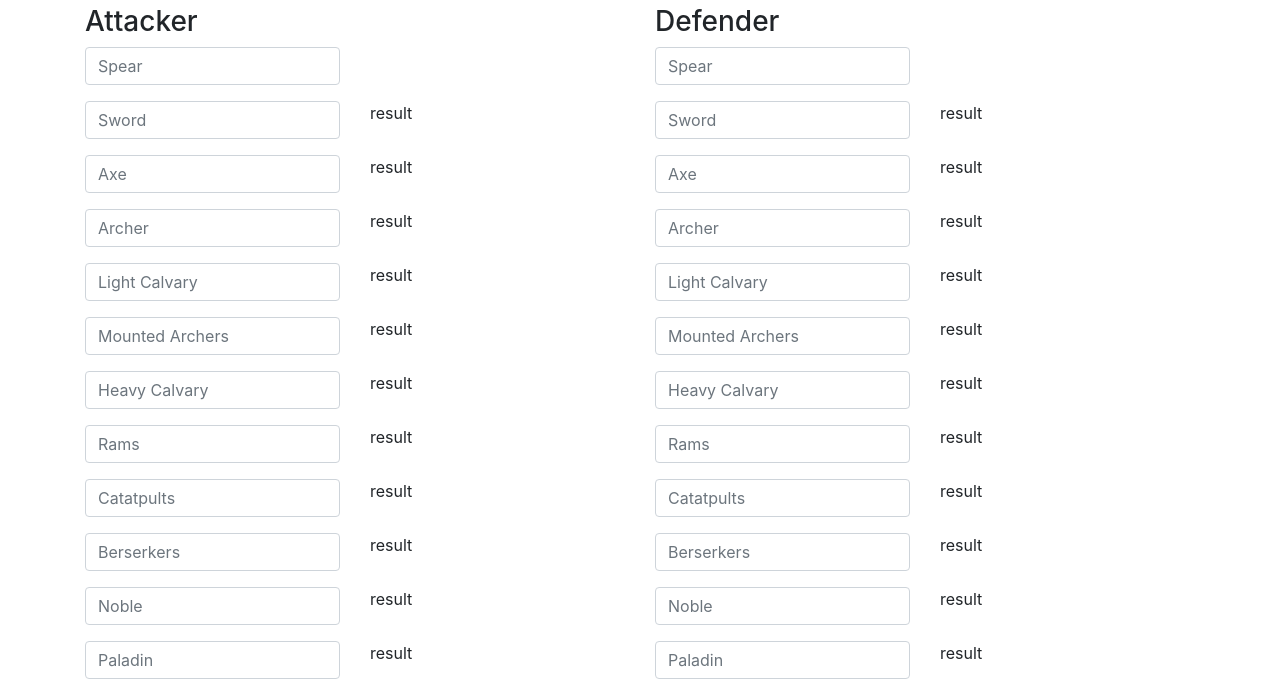
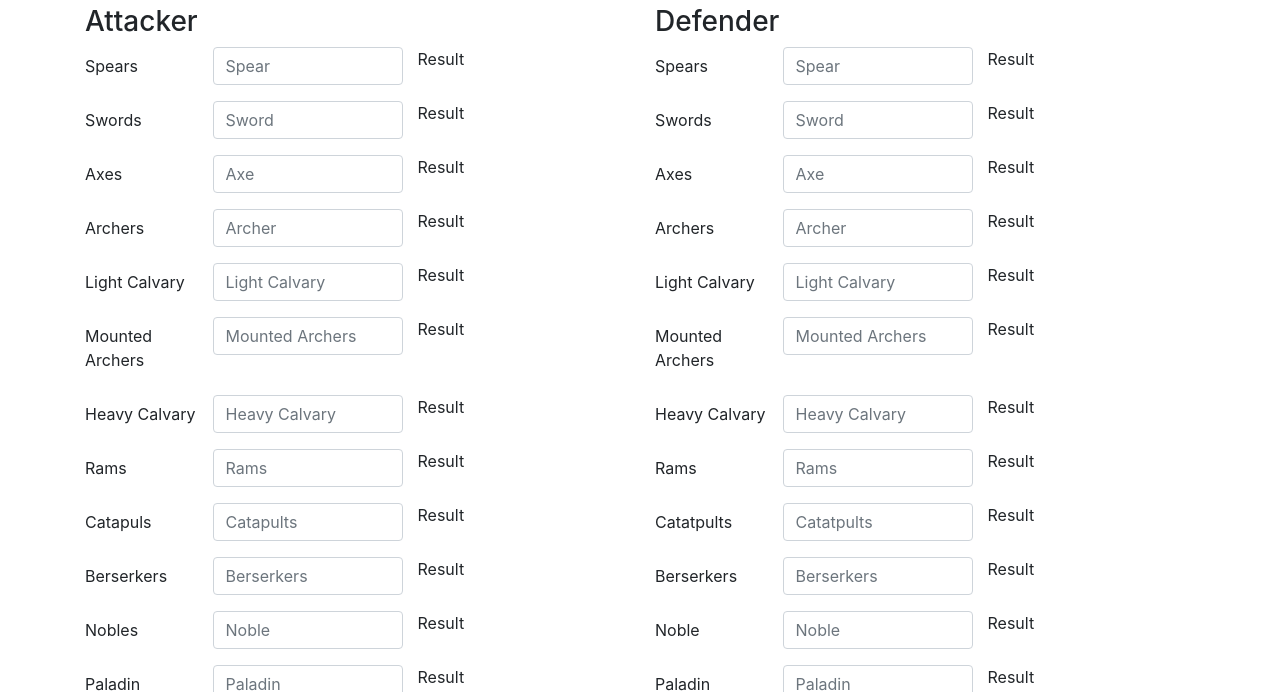
Before and after one commit to DevanBarger33/tw2-sim, a plain HTML site: page index.html in a window 1280 px wide. Shown: the part 107-799 px from the top of the page. Drawn offline with nearby package versions, Linux system fonts and the light colour scheme.

Commit message:
Added labels to each input field.

```diff
--- a/index.html
+++ b/index.html
@@ -36,133 +36,98 @@
 		    	<h3>Attacker</h3>
 			      	<form>
 			      		<!-- Spear -->
-			      	  <div class="row">
-						  <div class="col form-group">
-						    <input type="email" class="form-control" id="numAttackerSpear"  placeholder="Spear">
-						  </div>
-						  <div class="col"></div>
+						<div class="form-group row">
+					  		<label for="numAttackerSpear" class="col-sm-3 col-form-label">Spears</label>
+					    	<input type="number" class="form-control col-sm-4" id="numAttackerSpear"  placeholder="Spear">
+					    	<span class="col-sm-5">Result</span>
 					  	</div>
 
+
 					  	<!-- Sword -->
-					  <div class="row">
-						  <div class="col form-group">
-						    <input type="email" class="form-control" id="numAttackerSword" placeholder="Sword">
-						  </div>
-						  <div class="col">
-						  	result
-						  </div>
+					  	<div class="form-group row">
+							<label for="numAttackerSword" class="col-sm-3 col-form-label">Swords</label>
+							<input type="number" class="form-control col-sm-4" id="numAttackerSword" placeholder="Sword">
+							<span class="col-sm-5">Result</span>
 					  	</div>
 
 						<!-- Axe -->
-					  <div class="row">
-						  <div class="col form-group">
-						    <input type="email" class="form-control" id="numAttackerAxe" placeholder="Axe">
-						  </div>
-						  <div class="col">
-						  	result
-						  </div>
+						<div class="form-group row">
+						  	<label for="numAttackerAxe" class="col-sm-3 col-form-label">Axes</label>
+						    <input type="number" class="form-control col-sm-4" id="numAttackerAxe" placeholder="Axe">
+							<span class="col-sm-5">Result</span>
 						</div>
 
 					  	<!-- Archer -->
-					  <div class="row">
-						  <div class="col form-group">
-						    <input type="email" class="form-control" id="numAttackerArcher" placeholder="Archer">
-						  </div>
-						  <div class="col">
-						  	result
-						  </div>
+						<div class="form-group row">
+						  	<label for="numAttackerArcher" class="col-sm-3 col-form-label">Archers</label>
+						    <input type="number" class="form-control col-sm-4" id="numAttackerArcher" placeholder="Archer">
+							<span class="col-sm-5">Result</span>
 					  	</div>
 
 					 	<!-- Light Calvary -->
-					  <div class="row">
-						  <div class="col form-group">
-						    <input type="email" class="form-control" id="numAttackerLightCalvary" placeholder="Light Calvary">
-						  </div>
-						  <div class="col">
-						  	result
-						  </div>
+						<div class="form-group row">
+						  	<label for="numAttackerLightCalvary" class="col-sm-3 col-form-label">Light Calvary</label>
+						    <input type="number" class="form-control col-sm-4" id="numAttackerLightCalvary" placeholder="Light Calvary">
+						    <span class="col-sm-5">Result</span>
 						</div>
 
 					  	<!-- Mounted Archer -->
-					  <div class="row">
-						  <div class="col form-group">
-						    <input type="email" class="form-control" id="numAttackerMountedArcher" placeholder="Mounted Archers">
-						  </div>
-						  <div class="col">
-						  	result
-						  </div>
+						<div class="form-group row">
+						  	<label for="numAttackerMountedArcher" class="col-sm-3 col-form-label">Mounted Archers</label>
+						    <input type="number" class="form-control col-sm-4" id="numAttackerMountedArcher" placeholder="Mounted Archers">
+							<span class="col-sm-5">Result</span>
 					  	</div>
 
 					  	<!-- Heavy Calvary -->
-					  <div class="row">
-						  <div class="col form-group">
-						    <input type="email" class="form-control" id="numAttackerHeavyCalvary" placeholder="Heavy Calvary">
-						  </div>
-						  <div class="col">
-						  	result
-						  </div>
+						<div class="form-group row">
+						  	<label for="numAttackerHeavyCalvary" class="col-sm-3 col-form-label">Heavy Calvary</label>
+						    <input type="number" class="form-control col-sm-4" id="numAttackerHeavyCalvary" placeholder="Heavy Calvary">
+						 <span class="col-sm-5">Result</span>
 					  	</div>
 
 					  	<!-- Ram -->
-					  <div class="row">
-						  <div class="col form-group">
-						    <input type="email" class="form-control" id="numAttackerRam" placeholder="Rams">
-						  </div>
-						  <div class="col">
-						  	result
-						  </div>
+						<div class="form-group row">
+						  	<label for="numAttackerRam" class="col-sm-3 col-form-label">Rams</label>
+						    <input type="number" class="form-control col-sm-4" id="numAttackerRam" placeholder="Rams">
+						  	<span class="col-sm-5">Result</span>
 					  	</div>
 
 					  	<!-- Catapults -->
-					  <div class="row">
-						  <div class="col form-group">
-						    <input type="email" class="form-control" id="numAttackerCatapult" placeholder="Catatpults">
-						  </div>
-						  <div class="col">
-						  	result
-						  </div>
+						<div class="form-group row">
+						  	<label for="numAttackerCatapult" class="col-sm-3 col-form-label">Catapuls</label>
+						    <input type="number" class="form-control col-sm-4" id="numAttackerCatapult" placeholder="Catapults">
+							<span class="col-sm-5">Result</span>
 					 	 </div>
 
 					  	<!-- Berserker -->
-					  <div class="row">
-						  <div class="col form-group">
-						    <input type="email" class="form-control" id="numAttackerBerserker" placeholder="Berserkers">
-						  </div>
-						  <div class="col">
-						  	result
-						  </div>
+						<div class="form-group row">
+						  	<label for="numAttackerBerserker" class="col-sm-3 col-form-label">Berserkers</label>
+						    <input type="number" class="form-control col-sm-4" id="numAttackerBerserker" placeholder="Berserkers">
+						  	<span class="col-sm-5">Result</span>
 					  	</div>
 
 					  	<!-- Noble -->
-					  <div class="row">
-						  <div class="col form-group">
-						    <input type="email" class="form-control" id="numAttackerNoble" placeholder="Noble">
-						  </div>
-						  <div class="col">
-						  	result
-						  </div>
+						<div class="form-group row">
+						  	<label for="numAttackerNoble" class="col-sm-3 col-form-label">Nobles</label>
+						    <input type="number" class="form-control col-sm-4" id="numAttackerNoble" placeholder="Noble">
+						  	<span class="col-sm-5">Result</span>
 					 	 </div>
 
 					 	<!-- Paladin -->
-					  <div class="row">
-						  <div class="col form-group">
-						    <input type="email" class="form-control" id="numAttackerPaladin" placeholder="Paladin">
-						  </div>
-						  <div class="col">
-						  	result
-						  </div>
+						<div class="form-group row">
+						  	<label for="numAttackerPaladin" class="col-sm-3 col-form-label">Paladin</label>
+						    <input type="number" class="form-control col-sm-4" id="numAttackerPaladin" placeholder="Paladin">
+						  	<span class="col-sm-5">Result</span>
 					  	</div>
 
 					  	<!-- Trebuchet -->
-					  <div class="row">
-						  <div class="col form-group">
-						    <input type="email" class="form-control" id="numAttackerTrebuchet" placeholder="Trebuchet">
-						  </div>
-						  <div class="col">
-						  	result
-						  </div>
+						<div class="form-group row">
+						  	<label for="numAttackerTrebuchet" class="col-sm-3 col-form-label">Trebuchet</label>
+						    <input type="number" class="form-control col-sm-4" id="numAttackerTrebuchet" placeholder="Trebuchet">
+						 	<span class="col-sm-5">Result</span>
 					 	</div>
 
+					 	<!-- Church -->
 						<div class="form-group form-check">
 					    	<input type="checkbox" class="form-check-input" id="exampleCheck1">
 					    	<label class="form-check-label" for="exampleCheck1">Church</label>
@@ -197,136 +162,99 @@
 		    	<h3>Defender</h3>
 			    	<form>
 			      	 	<!-- Spear -->
-			      	  <div class="row">
-						  <div class="col form-group">
-						    <input type="email" class="form-control" id="numDefenderSpear"  placeholder="Spear">
-						  </div>
-						  <div class="col"></div>
+						<div class="form-group row">
+							<label for="numDefenderSpear" class="col-sm-3 col-form-label">Spears</label>
+						    <input type="number" class="form-control col-sm-4" id="numDefenderSpear"  placeholder="Spear">
+						 	<span class="col-sm-5">Result</span>
 					  	</div>
 
 					  	<!-- Sword -->
-					  <div class="row">
-						  <div class="col form-group">
-						    <input type="email" class="form-control" id="numDefenderSword" placeholder="Sword">
-						  </div>
-						  <div class="col">
-						  	result
-						  </div>
+						<div class="form-group row">
+						  	<label for="numDefenderSword" class="col-sm-3 col-form-label">Swords</label>
+						    <input type="number" class="form-control col-sm-4" id="numDefenderSword" placeholder="Sword">
+						 	<span class="col-sm-5">Result</span>
 						</div>
 
 					  	<!-- Axe -->
-					  <div class="row">
-						  <div class="col form-group">
-						    <input type="email" class="form-control" id="numDefenderAxe" placeholder="Axe">
-						  </div>
-						  <div class="col">
-						  	result
-						  </div>
+						<div class="form-group row">
+							<label for="numDefenderAxe" class="col-sm-3 col-form-label">Axes</label>
+						    <input type="number" class="form-control col-sm-4" id="numDefenderAxe" placeholder="Axe">
+						 	<span class="col-sm-5">Result</span>
 						</div>
 
 						<!-- Archer -->
-					  <div class="row">
-						  <div class="col form-group">
-						    <input type="email" class="form-control" id="numDefenderArcher" placeholder="Archer">
-						  </div>
-						  <div class="col">
-						  	result
-						  </div>
+						<div class="form-group row">
+						  	<label for="numDefenderArcher" class="col-sm-3 col-form-label">Archers</label>
+						    <input type="number" class="form-control col-sm-4" id="numDefenderArcher" placeholder="Archer">
+							<span class="col-sm-5">Result</span>
 					  	</div>
 
 						<!-- Light Calvary -->
-					  <div class="row">
-						  <div class="col form-group">
-						    <input type="email" class="form-control" id="numDefenderLightCalvary" placeholder="Light Calvary">
-						  </div>
-						  <div class="col">
-						  	result
-						  </div>
+						<div class="form-group row">
+							<label for="numDefenderLightCalvary" class="col-sm-3 col-form-label">Light Calvary</label>
+						    <input type="number" class="form-control col-sm-4" id="numDefenderLightCalvary" placeholder="Light Calvary">
+							<span class="col-sm-5">Result</span>
 					  	</div>
 
 					  	<!-- Mounted Archer -->
-					  <div class="row">
-						  <div class="col form-group">
-						    <input type="email" class="form-control" id="numDefenderMountedArcher" placeholder="Mounted Archers">
-						  </div>
-						  <div class="col">
-						  	result
-						  </div>
+						<div class="form-group row">
+							<label for="numDefenderMountedArcher" class="col-sm-3 col-form-label">Mounted Archers</label>
+						    <input type="number" class="form-control col-sm-4" id="numDefenderMountedArcher" placeholder="Mounted Archers">
+							<span class="col-sm-5">Result</span>
 					  	</div>
 
 					  	<!-- Heavy Calvary -->
-					  <div class="row">
-						  <div class="col form-group">
-						    <input type="email" class="form-control" id="numDefenderHeavyCalvary" placeholder="Heavy Calvary">
-						  </div>
-						  <div class="col">
-						  	result
-						  </div>
+						<div class="form-group row">
+							<label for="numDefenderHeavyCalvary" class="col-sm-3 col-form-label">Heavy Calvary</label>
+						    <input type="number" class="form-control col-sm-4" id="numDefenderHeavyCalvary" placeholder="Heavy Calvary">
+						  	<span class="col-sm-5">Result</span>
 					  	</div>
 
 					  	<!-- Ram -->
-					  <div class="row">
-						  <div class="col form-group">
-						    <input type="email" class="form-control" id="numDefenderRam" placeholder="Rams">
-						  </div>
-						  <div class="col">
-						  	result
-						  </div>
+						<div class="form-group row">
+							<label for="numDefenderRam" class="col-sm-3 col-form-label">Rams</label>
+						    <input type="number" class="form-control col-sm-4" id="numDefenderRam" placeholder="Rams">
+							<span class="col-sm-5">Result</span>
 					  	</div>
 
 					  	<!-- Catapults -->
-					  <div class="row">
-						  <div class="col form-group">
-						    <input type="email" class="form-control" id="numDefenderCatapult" placeholder="Catatpults">
-						  </div>
-						  <div class="col">
-						  	result
-						  </div>
+						<div class="form-group row">
+							<label for="numDefenderCatapult" class="col-sm-3 col-form-label">Catatpults</label>
+						    <input type="number" class="form-control col-sm-4" id="numDefenderCatapult" placeholder="Catatpults">
+							<span class="col-sm-5">Result</span>
 					  	</div>
 
 					  	<!-- Berserker -->
-					  <div class="row">
-						  <div class="col form-group">
-						    <input type="email" class="form-control" id="numDefenderBerserker" placeholder="Berserkers">
-						  </div>
-						  <div class="col">
-						  	result
-						  </div>
+						<div class="form-group row">
+							<label for="numDefenderBerserker" class="col-sm-3 col-form-label">Berserkers</label>
+						    <input type="number" class="form-control col-sm-4" id="numDefenderBerserker" placeholder="Berserkers">
+						    <span class="col-sm-5">Result</span>
 					  	</div>
 
 					  	<!-- Noble -->
-					  <div class="row">
-						  <div class="col form-group">
-						    <input type="email" class="form-control" id="numDefenderNoble" placeholder="Noble">
-						  </div>
-						  <div class="col">
-						  	result
-						  </div>
+						<div class="form-group row">
+							<label for="numDefenderNoble" class="col-sm-3 col-form-label">Noble</label>
+						    <input type="number" class="form-control col-sm-4" id="numDefenderNoble" placeholder="Noble">
+						    <span class="col-sm-5">Result</span>
 					  	</div>
 
 					  	<!-- Paladin -->
-					  <div class="row">
-						  <div class="col form-group">
-						    <input type="email" class="form-control" id="numDefenderPaladin" placeholder="Paladin">
-						  </div>
-						  <div class="col">
-						  	result
-						  </div>
+						<div class="form-group row">
+							<label for="numDefenderPaladin" class="col-sm-3 col-form-label">Paladin</label>
+						    <input type="number" class="form-control col-sm-4" id="numDefenderPaladin" placeholder="Paladin">
+						    <span class="col-sm-5">Result</span>
 					  	</div>
 
 					  	<!-- Trebuchet -->
-					  <div class="row">
-						  <div class="col form-group">
-						    <input type="email" class="form-control" id="numDefenderTrebuchet" placeholder="Trebuchet">
-						  </div>
-						  <div class="col">
-						  	result
-						  </div>
+						<div class="form-group row">
+							<label for="numDefenderTrebuchet" class="col-sm-3 col-form-label">Trebuchet</label>
+						    <input type="number" class="form-control col-sm-4" id="numDefenderTrebuchet" placeholder="Trebuchet">
+							<span class="col-sm-5">Result</span>
 					  	</div>
 
 					  <div class="form-group form-check">
-					    <input type="checkbox" class="form-check-input" id="exampleCheck1">
-					    <label class="form-check-label" for="exampleCheck1">Church</label>
+					    <input type="checkbox" class="form-check-input col-sm-4" id="exampleCheck2">
+					    <label class="form-check-label" for="exampleCheck2">Church</label>
 					  </div>
 
 					<!-- Totals -->
@@ -357,7 +285,7 @@
 		<!-- Button to run the simulator -->
 		<div class="row">
 			<div class="col">
-				<button onclick="battle()" type="button" class="btn btn-primary">Primary</button>
+				<button onclick="battle()" type="button" class="btn btn-primary">Calculate</button>
 			</div>
 		</div>
 	</div><!-- Container -->
```
Lines whose indentation alone changed are shown as unchanged.
